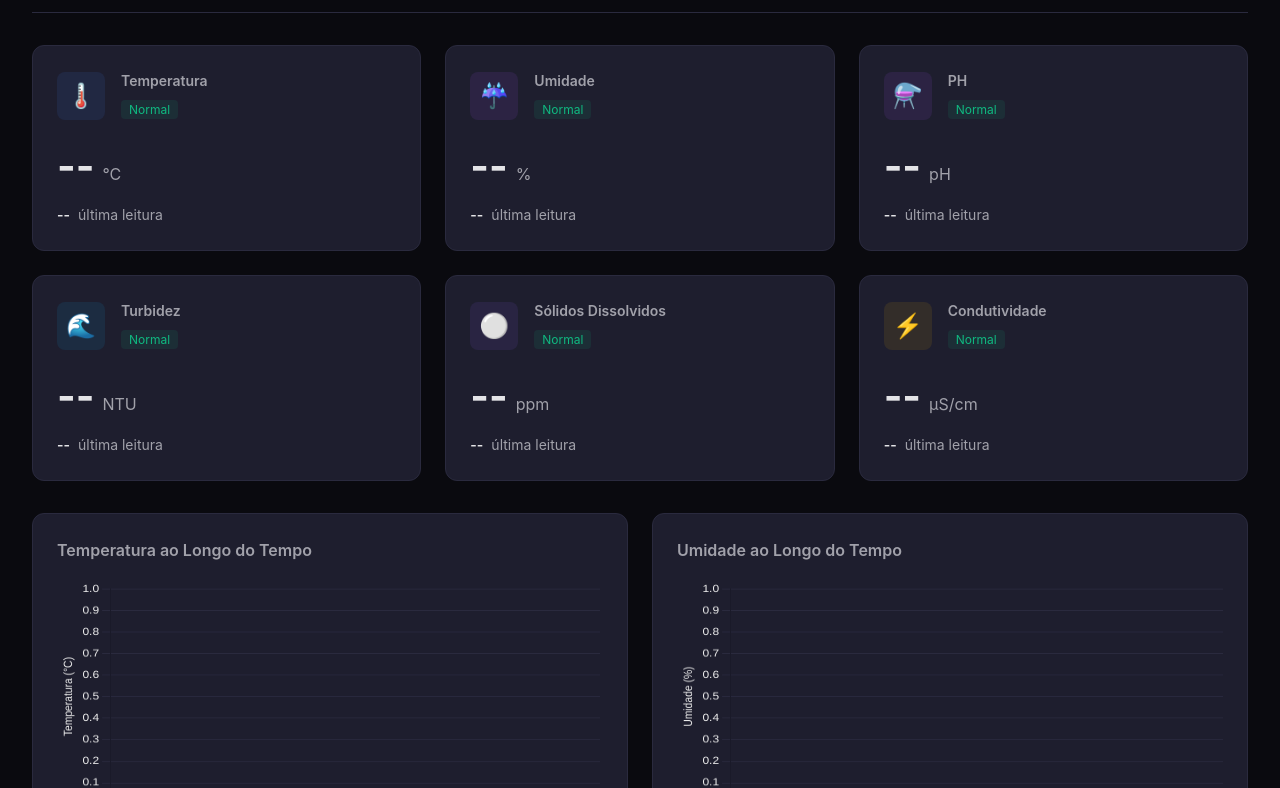
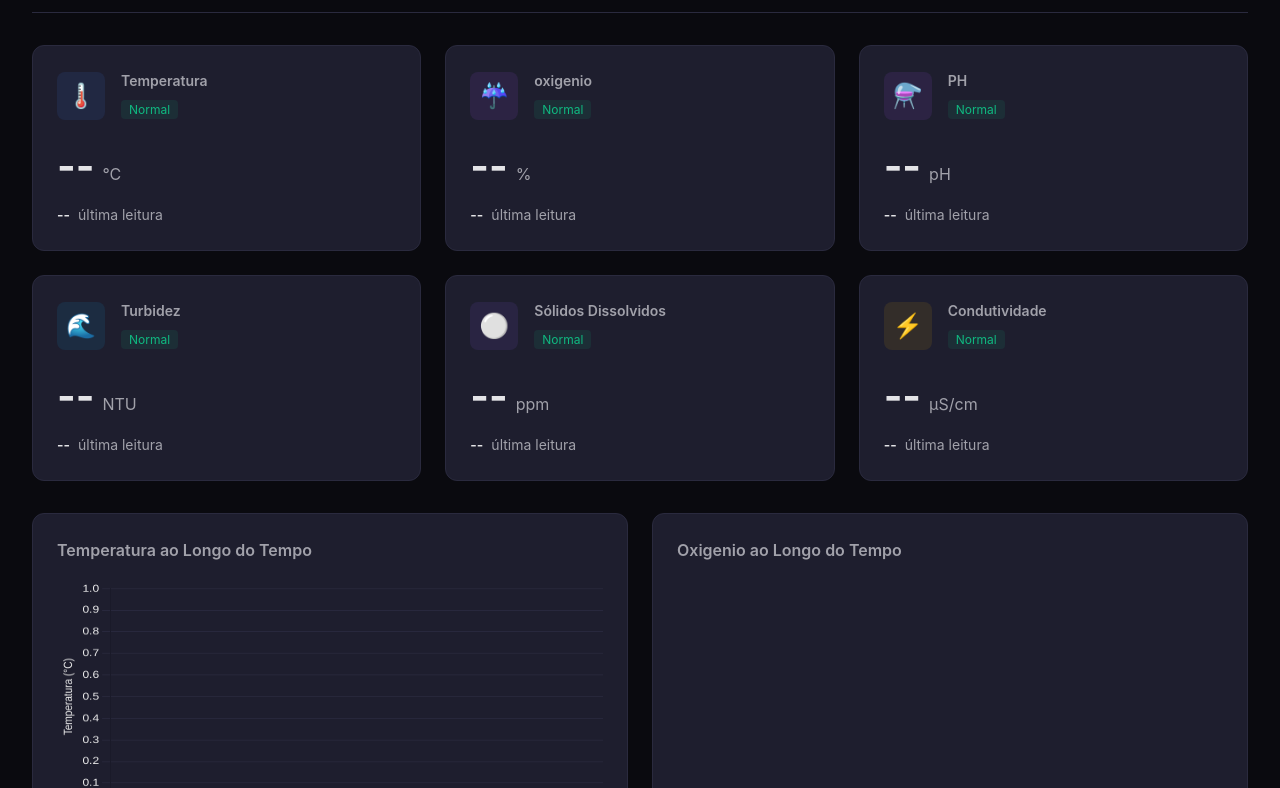
Before and after one commit to Joc4A/Dados-Jaguaribe2.0, a plain HTML site: page index.html in a window 1280 px wide. Shown: the part 164-952 px from the top of the page. Drawn offline with nearby package versions, Linux system fonts and the light colour scheme; a script that the page names is missing.

Commit message:
Update index.html

```diff
--- a/index.html
+++ b/index.html
@@ -60,21 +60,21 @@
                 </div>
             </div>
 
-            <!-- Umidade -->
-            <div class="sensor-card" data-sensor="Umidade">
+            <!-- oxigenio -->
+            <div class="sensor-card" data-sensor="oxigenio">
                 <div class="sensor-header">
                     <div class="sensor-icon ph-icon">☔</div>
                     <div class="sensor-info">
-                        <h3>Umidade</h3>
+                        <h3>oxigenio</h3>
                         <span class="sensor-status">Normal</span>
                     </div>
                 </div>
                 <div class="sensor-value">
-                    <span class="value" id="Umidade-value">--</span>
+                    <span class="value" id="oxigenio-value">--</span>
                     <span class="unit">%</span>
                 </div>
                 <div class="sensor-trend">
-                    <span class="trend-indicator" id="Umidade-trend">--</span>
+                    <span class="trend-indicator" id="oxigenio-trend">--</span>
                     <span class="trend-text">última leitura</span>
                 </div>
             </div>
@@ -163,8 +163,8 @@
                 <canvas id="canvas"></canvas>
             </div>
             <div class="chart-card">
-                <h3>Umidade ao Longo do Tempo</h3>
-                <canvas id="canvasUmidade"></canvas>
+                <h3>Oxigenio ao Longo do Tempo</h3>
+                <canvas id="canvasoxigenio"></canvas>
             </div>
             <div class="chart-card">
                 <h3>Turbidez ao Longo do Tempo</h3>
```
